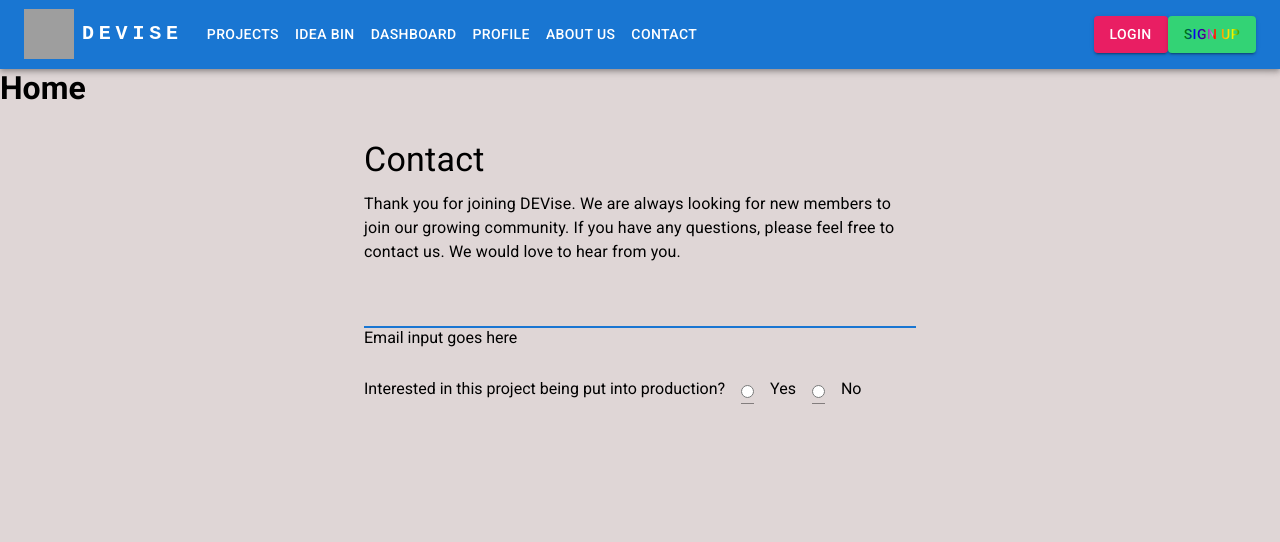
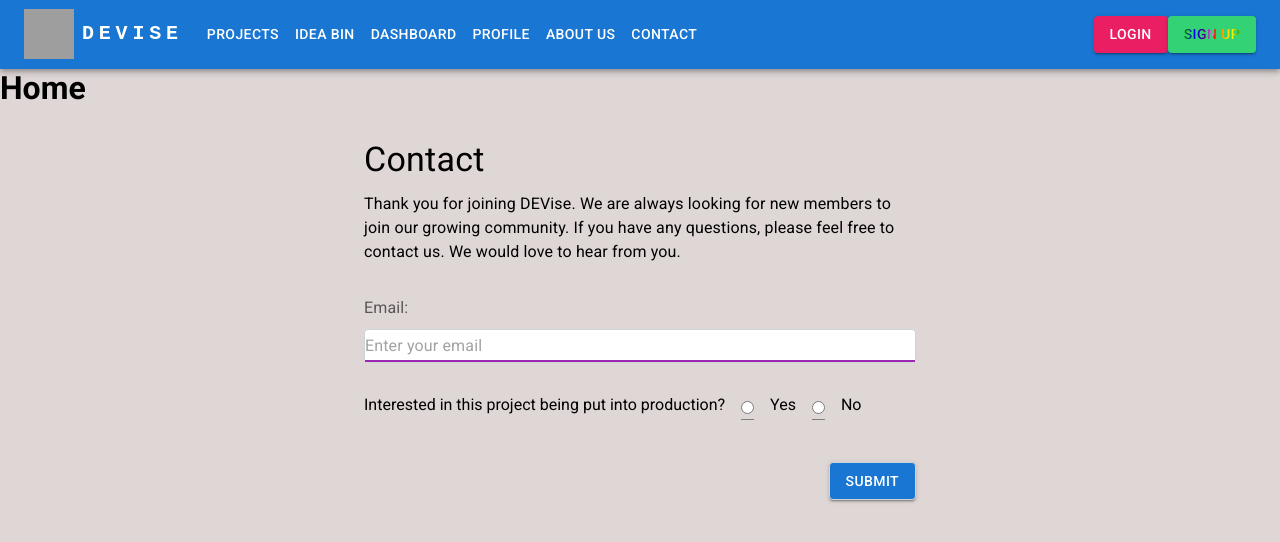
Before and after one commit to Brainybrian316/DEVise, a React (Create React App) app: page / in a window 1280 px wide. Shown: the top 542 px of the page. Built offline with nearby package versions, Linux system fonts and the light colour scheme; grey boxes are pictures that could not be loaded.

Commit message:
contact form button

```diff
--- a/src/pages/Contact/index.js
+++ b/src/pages/Contact/index.js
@@ -1,4 +1,4 @@
-import { Container, Box, Typography, Button, TextField, Input  } from '@mui/material';
+import { Container, Box, Typography, Button, TextField, Input, InputLabel  } from '@mui/material';
 
 
 
@@ -17,18 +17,24 @@ export default function Contact() {
           </Box>
 
           <Box my={4}>
+            <InputLabel htmlFor="email">Email:</InputLabel>
             <Input
+              sx={{
+                bgcolor: 'background.paper',
+                border: '1px solid #ced4da',
+                borderRadius: '4px',
+                marginTop: '10px',
+                width: '100%',
+              }}
               id="email"
               name="email"
-              label="Email"
               type="email"
-              fullWidth
               autoComplete="email"
               autoFocus
+              color= 'secondary'
+              placeholder='Enter your email'
+              required
             />
-            <Typography variant="p" component="p" gutterBottom>
-              Email input goes here
-            </Typography>
         </Box>
 
         <Box
@@ -73,7 +79,24 @@ export default function Contact() {
           </Typography>
         </Box>
 
-
+        <Box my={4}>
+          <Button
+            sx={{
+              border: '1px solid #ced4da',
+              borderRadius: '4px',
+              marginTop: '10px',
+              float: 'right',
+            }}
+            variant="contained"
+            color="primary"
+            type="submit"
+            onClick={() => {
+              alert('Thank you for your interest in DEVise. We will be in touch soon.');
+            }}
+          >
+            Submit
+          </Button>
+        </Box>
       </Container>
 
     </>
```
